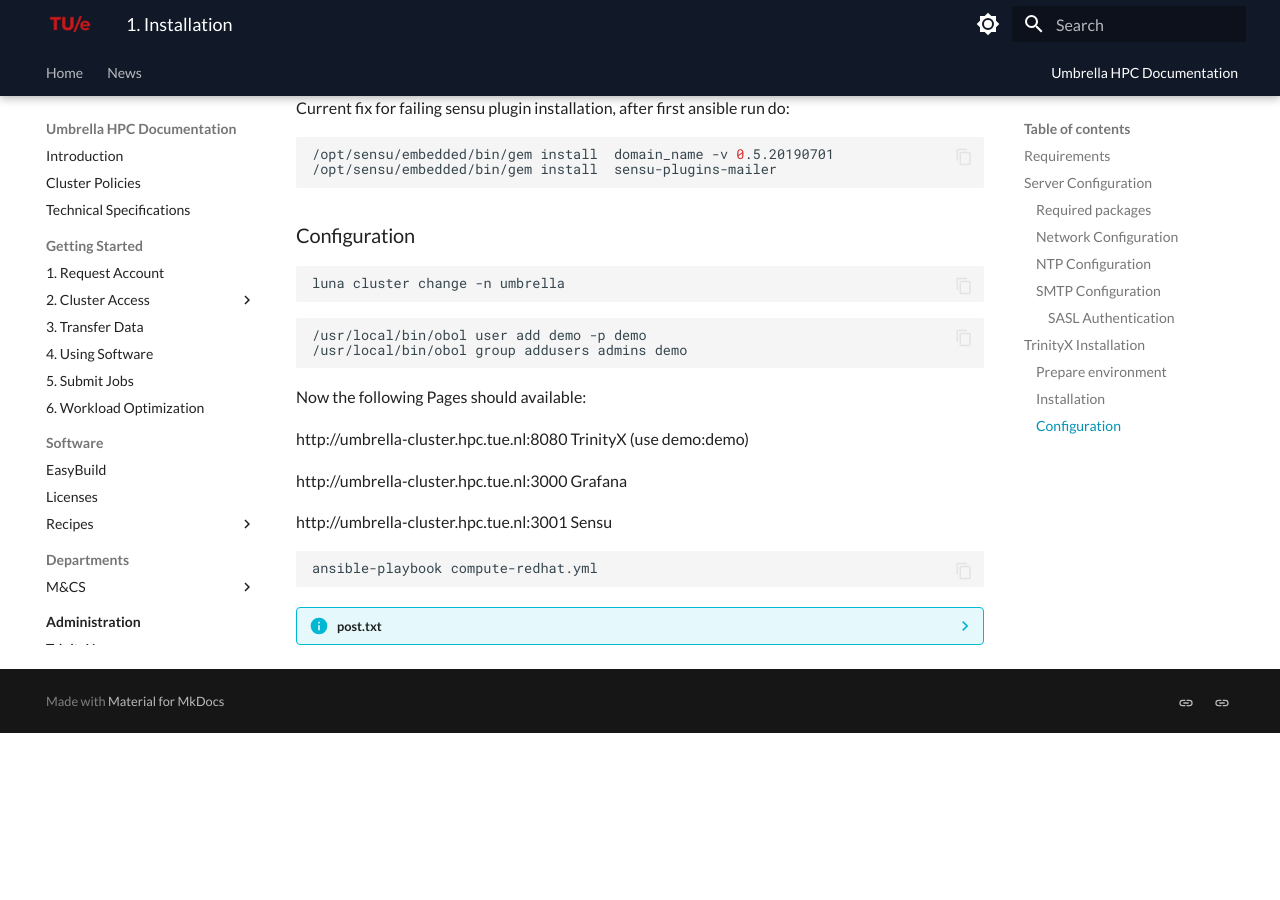
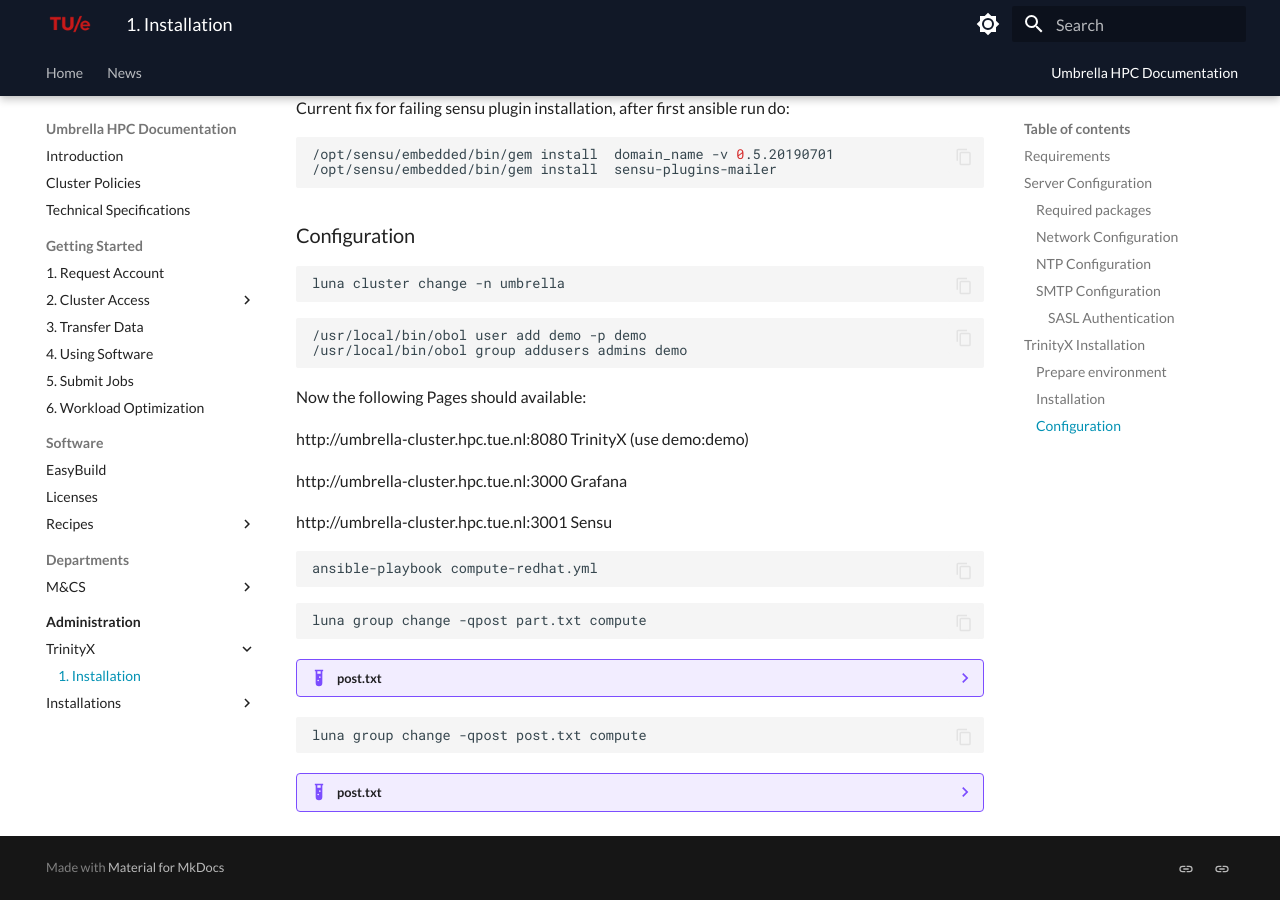
Before and after one commit to gferhpc/supercomputing.tue.nl, an MkDocs documentation site: the page built from pages/documentation/administration/trinityx/installation.md, in a window 1280 px wide and 900 px high, scrolled down 3113 px. Built offline with MkDocs 1.6.1 and Material for MkDocs 9.7.7, drawn with Linux system fonts in a browser that asks for light colours; before the commit the page ends 3846 px from its top, so only the background shows below that.

Commit message:
Update installation.md

````diff
--- a/pages/documentation/administration/trinityx/installation.md
+++ b/pages/documentation/administration/trinityx/installation.md
@@ -242,7 +242,20 @@
 ansible-playbook compute-redhat.yml
 ```
 
-??? info "post.txt"
+```shell
+luna group change -qpost part.txt compute
+```
+
+??? example "post.txt"
+
+    ```shell
+    ```
+
+```shell
+luna group change -qpost post.txt compute
+```
+
+??? example "post.txt"
 
     ```shell
     cat << EOF >> /sysroot/etc/fstab
````
